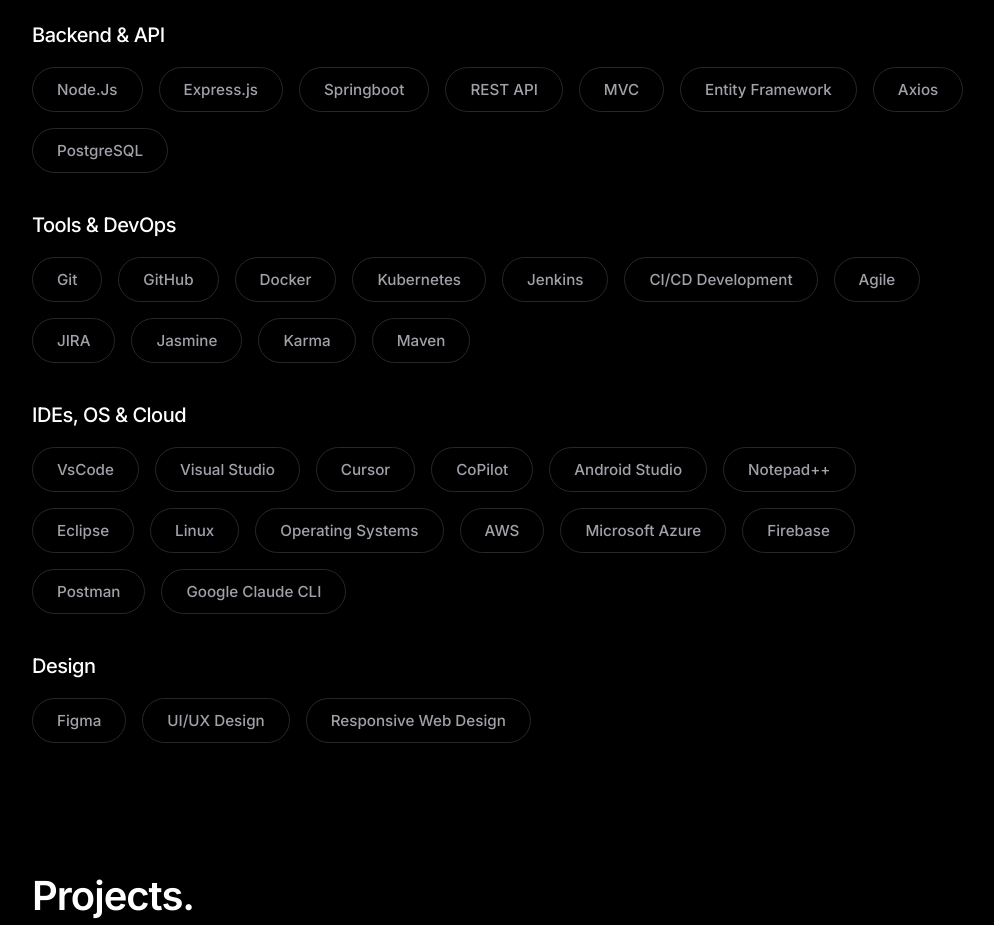
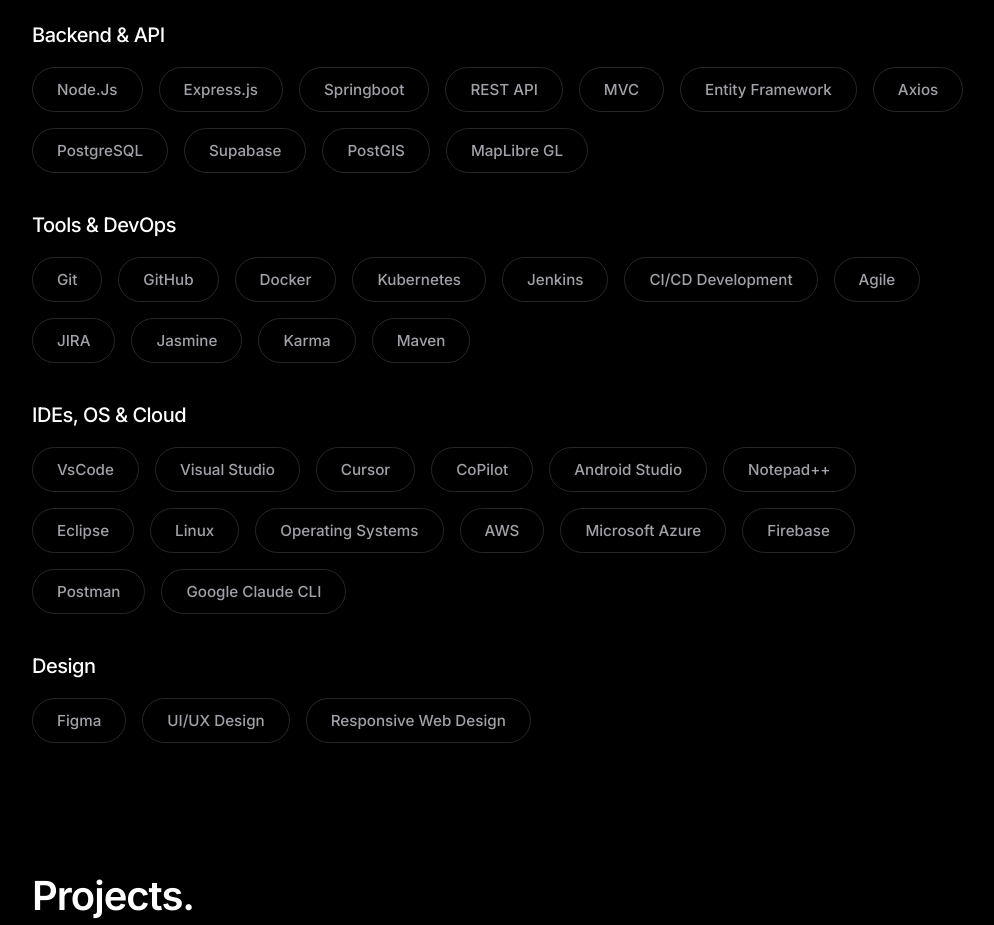
Before and after one commit to Ayprusss/AnthonyLe, a React (Create React App) app: page / in a window 1280 px wide. Shown: the part 1380-2305 px from the top of the page, without its empty margins (140-1134 px from the left). Built offline with nearby package versions, Linux system fonts and the light colour scheme.

Commit message:
added some skills for skills component

```diff
--- a/src/Components/Skills.js
+++ b/src/Components/Skills.js
@@ -13,7 +13,7 @@
     },
     {
         title: "Backend & API",
-        skills: ["Node.Js", "Express.js", "Springboot", "REST API", "MVC", "Entity Framework", "Axios", "PostgreSQL"]
+        skills: ["Node.Js", "Express.js", "Springboot", "REST API", "MVC", "Entity Framework", "Axios", "PostgreSQL", "Supabase", "PostGIS", "MapLibre GL"]
     },
     {
         title: "Tools & DevOps",
```
